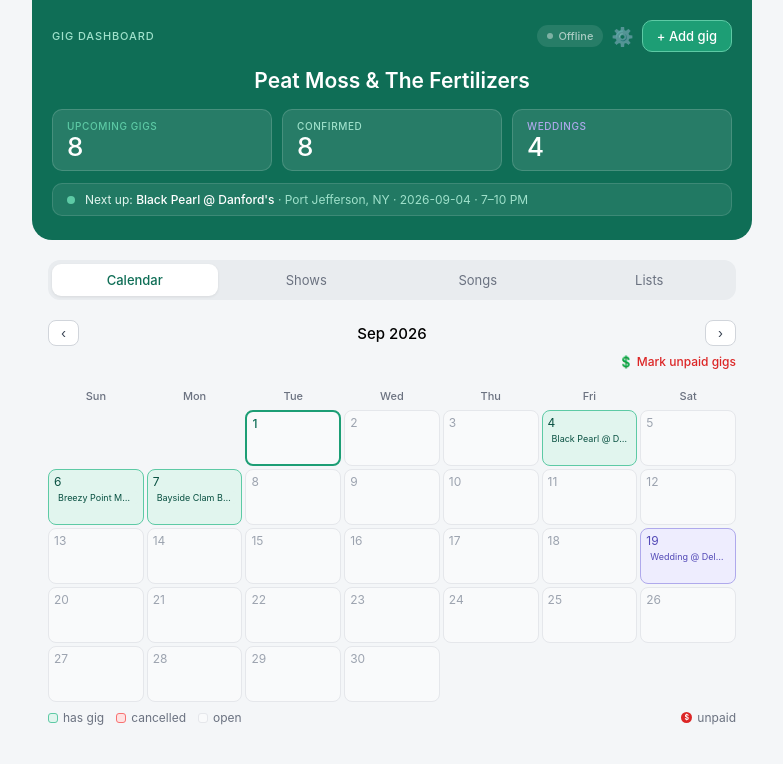
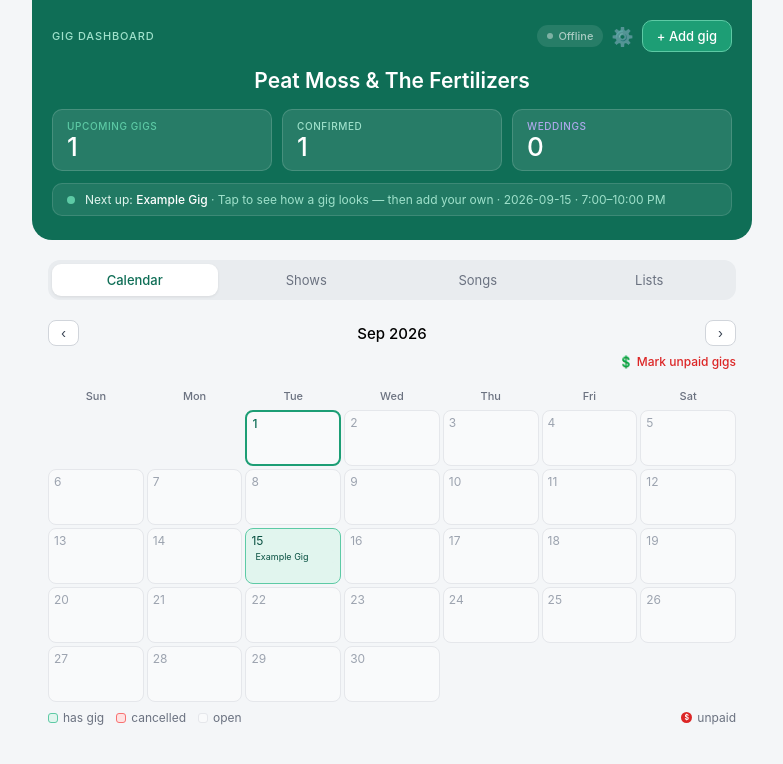
Before and after one commit to audiosnob2000/PeatMoss-Gig-Dashboard, a plain HTML site: page index.html in a window 1280 px wide. Shown: the whole page, without its empty margins (248-1031 px from the left). Drawn offline with Linux system fonts and the light colour scheme; no server answers.

Commit message:
Replace hardcoded Peat Moss sample data with a generic placeholder (#147)
* Fix auto-scroll only working at Fast speed

Root cause of "auto-scroll only moves on Fast": iOS Safari floors a
fractional scroll delta to whole pixels. Slow (0.3px/tick) and
Normal (0.6px/tick) were both rounding down to 0px on every single
tick, forever — only Fast (1.05px/tick, already over a full pixel)
ever produced real movement.

Now accumulates the fractional remainder in a ref and only ever
calls scrollBy with a whole number of pixels once enough has built
up, so no precision gets lost to that rounding — slower speeds just
take an extra tick or two between each real pixel of movement
instead of never producing one at all.

Verified with a Playwright test that patches scrollBy to actually
floor fractional deltas (desktop Chromium doesn't do this itself, so
the previous test suite never exercised the real failure mode) —
Normal and Slow both now move correctly and track the expected
unrounded distance over time.

* Replace hardcoded Peat Moss sample data with a generic placeholder

SAMPLE previously held 34 of Peat Moss's actual real gigs (real
venues, real wedding dates) and was shown on any device's very
first-ever launch, before real data has synced in from Firestore or
this device's own localStorage cache. That meant anyone else
launching this codebase for the first time saw a stranger's real
gig history dressed up to look like their own live calendar.

Replaced with a single, obviously-fake placeholder ("Example Gig"),
anchored to whatever month the app happens to open in so it's never
visibly stale. Its location field doubles as a one-line walkthrough
("Tap to see how a gig looks — then add your own") instead of being
pure filler, so a brand-new user's first tap actually shows them
what a real gig entry looks like.

This only ever affects the client-side fallback shown before real
data loads — never written to Firestore, never touches any stored
data. Peat Moss's own live app and Firestore data are completely
unaffected: the app stays pointed at Peat Moss's own Firebase
project, real synced data loads in and replaces this placeholder the
same way it already does today.

---------

Co-authored-by: Claude <noreply@anthropic.com>

```diff
--- a/index.html
+++ b/index.html
@@ -259,41 +259,17 @@ function transposeChart(text,steps){
 const today=new Date();
 const todayStr=`${today.getFullYear()}-${String(today.getMonth()+1).padStart(2,'0')}-${String(today.getDate()).padStart(2,'0')}`;
 const yr=today.getFullYear();
+// First-run placeholder shown only until a real gig list loads (from
+// Firestore, or from this device's own localStorage cache once it has one).
+// Deliberately generic — this used to be 34 of Peat Moss's actual real
+// gigs, which meant anyone else's first-ever launch of this codebase saw
+// a stranger's real venue/wedding history dressed up to look like their
+// own live calendar. One obviously-fake entry, anchored to whatever month
+// the app happens to open in so it's never visibly stale, avoids that
+// without leaving the calendar looking totally blank on a first launch.
+const sampleMonth=String(today.getMonth()+1).padStart(2,'0');
 const SAMPLE=[
-  {id:1, date:`${yr}-06-13`,venue:"Amsterdam", location:"Patchogue, NY", type:"bar", status:"confirmed",time:"7:30–10:30 PM"},
-  {id:2, date:`${yr}-06-14`,venue:"The Patch", location:"Patchogue, NY", type:"bar", status:"confirmed",time:"4:30–8:30 PM"},
-  {id:3, date:`${yr}-06-19`,venue:"Bayside Clam Bar & Grill",location:"East Islip, NY", type:"bar", status:"confirmed",time:"7–10 PM"},
-  {id:4, date:`${yr}-06-20`,venue:"Sand Bar", location:"Fire Island, NY", type:"bar", status:"confirmed",time:"7–10 PM"},
-  {id:5, date:`${yr}-06-27`,venue:"Black Pearl @ Danford's", location:"Port Jefferson, NY", type:"bar", status:"confirmed",time:"7–10 PM"},
-  {id:6, date:`${yr}-06-28`,venue:"Sandbar", location:"Fire Island, NY", type:"bar", status:"confirmed",time:"2–6 PM"},
-  {id:7, date:`${yr}-07-03`,venue:"Stephen Talkhouse", location:"Amagansett, NY", type:"bar", status:"confirmed",time:"10 PM–midnight"},
-  {id:8, date:`${yr}-07-05`,venue:"Sand Bar", location:"Fire Island, NY", type:"bar", status:"confirmed",time:"2–6 PM"},
-  {id:9, date:`${yr}-07-10`,venue:"Maliblue", location:"", type:"bar", status:"confirmed",time:""},
-  {id:10,date:`${yr}-07-11`,venue:"Tiki Joe's", location:"Smith Point, NY", type:"bar", status:"confirmed",time:"6:30–9:30 PM"},
-  {id:11,date:`${yr}-07-18`,venue:"Bayside Clam & Grill", location:"East Islip, NY", type:"bar", status:"confirmed",time:"7–10 PM"},
-  {id:12,date:`${yr}-07-25`,venue:"Wedding @ Pavilion at Sunken Meadow",location:"Kings Park, NY",type:"wedding", status:"confirmed",time:"7–11 PM"},
-  {id:13,date:`${yr}-07-26`,venue:"Wedding @ Crescent Beach Club",location:"Bayville, NY", type:"wedding", status:"confirmed",time:"8 PM–midnight"},
-  {id:14,date:`${yr}-07-30`,venue:"Echo Park Concert Series",location:"West Hempstead, NY", type:"other", status:"confirmed",time:"7:30–9 PM"},
-  {id:15,date:`${yr}-07-31`,venue:"Ristegioe's", location:"", type:"bar", status:"confirmed",time:""},
-  {id:16,date:`${yr}-08-01`,venue:"Claudio's Waterfront", location:"Greenport, NY", type:"bar", status:"confirmed",time:"1:30–5:30 PM"},
-  {id:17,date:`${yr}-08-02`,venue:"Black Pearl @ Danford's", location:"Port Jefferson, NY", type:"bar", status:"confirmed",time:"7–10 PM"},
-  {id:18,date:`${yr}-08-07`,venue:"Plattedeutsche", location:"Franklin Square, NY", type:"bar", status:"confirmed",time:"6:30–10:30 PM"},
-  {id:19,date:`${yr}-08-08`,venue:"Wedding @ Webb Institute",location:"Glen Cove, NY", type:"wedding", status:"confirmed",time:"7–11 PM"},
-  {id:20,date:`${yr}-08-14`,venue:"Glen Oaks Club", location:"Old Westbury, NY", type:"private event",status:"confirmed",time:"7:30–10 PM"},
-  {id:21,date:`${yr}-08-15`,venue:"Mastic Beach Marina", location:"Mastic Beach, NY", type:"bar", status:"confirmed",time:"6–10 PM"},
-  {id:22,date:`${yr}-08-16`,venue:"Sand Bar", location:"Fire Island, NY", type:"bar", status:"confirmed",time:"2–6 PM"},
-  {id:23,date:`${yr}-08-18`,venue:"Andrew J. Parise Park", location:"Cedarhurst, NY", type:"other", status:"confirmed",time:"8–9:30 PM"},
-  {id:24,date:`${yr}-08-22`,venue:"Sand Bar", location:"Fire Island, NY", type:"bar", status:"confirmed",time:"2–6 PM"},
-  {id:25,date:`${yr}-08-28`,venue:"Maliblue", location:"", type:"bar", status:"confirmed",time:""},
-  {id:26,date:`${yr}-08-29`,venue:"Wedding @ Surf Club on the Sound",location:"New Rochelle, NY",type:"wedding", status:"confirmed",time:"6:30–10:30 PM"},
-  {id:27,date:`${yr}-09-04`,venue:"Black Pearl @ Danford's", location:"Port Jefferson, NY", type:"bar", status:"confirmed",time:"7–10 PM"},
-  {id:28,date:`${yr}-09-06`,venue:"Breezy Point Mardi Gras", location:"Breezy Point, NY", type:"other", status:"confirmed",time:"10 PM–2 AM"},
-  {id:29,date:`${yr}-09-07`,venue:"Bayside Clam Bar w/ Tradewinds",location:"East Islip, NY",type:"bar", status:"confirmed",time:"5–8 PM"},
-  {id:30,date:`${yr}-09-19`,venue:"Wedding @ Delamar Mystic",location:"Mystic, CT", type:"wedding", status:"confirmed",time:"6:30–11 PM"},
-  {id:31,date:`${yr}-10-10`,venue:"Wedding @ The Halyard", location:"Greenport, NY", type:"wedding", status:"confirmed",time:"6–10 PM"},
-  {id:32,date:`${yr}-10-24`,venue:"Wedding @ Southward Ho CC",location:"Bay Shore, NY", type:"wedding", status:"confirmed",time:"7–11 PM"},
-  {id:33,date:`${yr}-11-06`,venue:"Plattedeutsche", location:"Franklin Square, NY", type:"bar", status:"confirmed",time:"7–11 PM"},
-  {id:34,date:`${yr}-11-20`,venue:"Wedding @ Giorgio's Baiting Hollow",location:"Baiting Hollow, NY",type:"wedding",status:"confirmed",time:"7–11 PM"},
+  {id:1,date:`${yr}-${sampleMonth}-15`,venue:"Example Gig",location:"Tap to see how a gig looks — then add your own",type:"bar",status:"confirmed",time:"7:00–10:00 PM"},
 ].map(g=>({...g,fromCalendar:true}));
 
 // Tries a native app deep link, only falling back to the web URL if the tab
```
